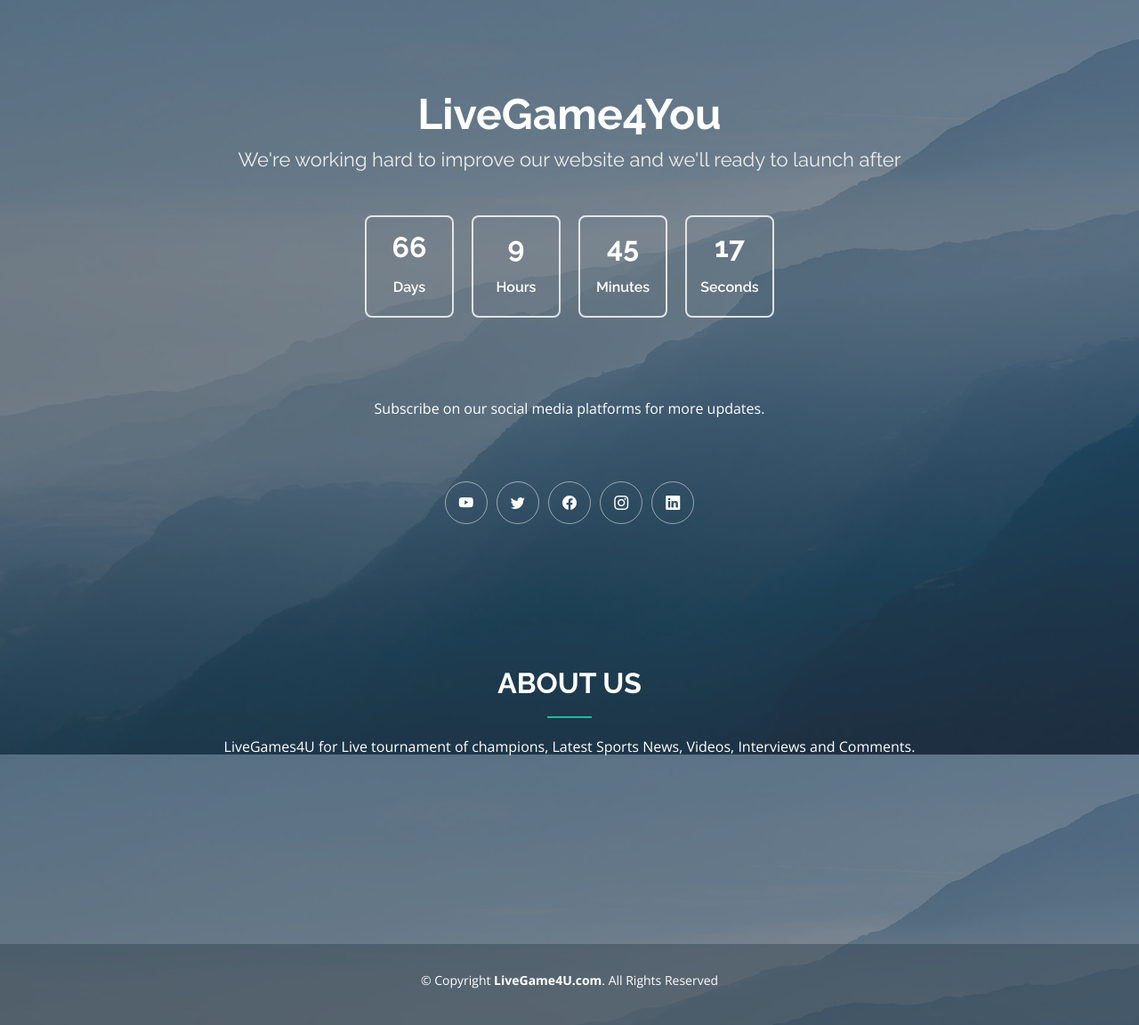
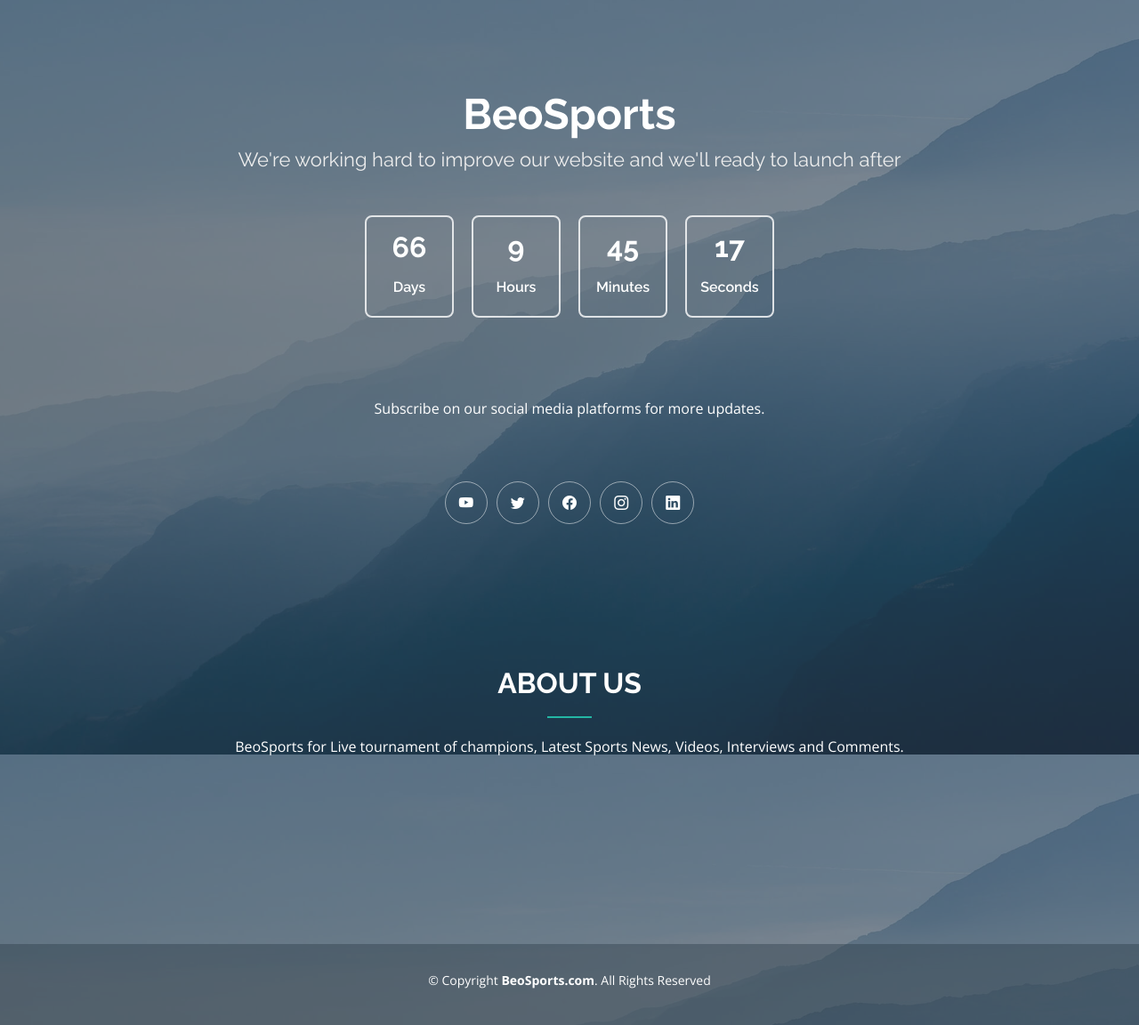
Before and after one commit to manishramanan/Gamez4uStaticWeb, a plain HTML site: page index.html in a window 1280 px wide. Shown: the whole page at 89% size. Drawn offline with nearby package versions, Linux system fonts and the light colour scheme.

Commit message:
update beosports

```diff
--- a/index.html
+++ b/index.html
@@ -4,7 +4,7 @@
 <head>
   <meta charset="utf-8">
   <meta content="width=device-width, initial-scale=1.0" name="viewport">
-  <title>LiveGame4U - Coming Soon</title>
+  <title>BeoSports - Coming Soon</title>
   <meta content="" name="description">
   <meta content="" name="keywords">
 
@@ -36,7 +36,7 @@
   <header id="header" class="d-flex align-items-center">
     <div class="container d-flex flex-column align-items-center">
 
-      <h1>LiveGame4You</h1>
+      <h1>BeoSports</h1>
       <h2>We're working hard to improve our website and we'll ready to launch after</h2>
       <div class="countdown d-flex justify-content-center" data-count="2023/04/01">
         <div>
@@ -83,7 +83,7 @@
 
         <div class="section-title">
           <h2>About Us</h2>
-          <p>LiveGames4U for Live tournament of champions, Latest Sports News, Videos, Interviews and Comments.</p>
+          <p>BeoSports for Live tournament of champions, Latest Sports News, Videos, Interviews and Comments.</p>
         </div>
 
       </div>
@@ -102,7 +102,7 @@
   <footer id="footer">
     <div class="container">
       <div class="copyright">
-        &copy; Copyright <strong><span>LiveGame4U.com</span></strong>. All Rights Reserved
+        &copy; Copyright <strong><span>BeoSports.com</span></strong>. All Rights Reserved
       </div>
       <div class="credits">
         <!-- All the links in the footer should remain intact. -->
```
